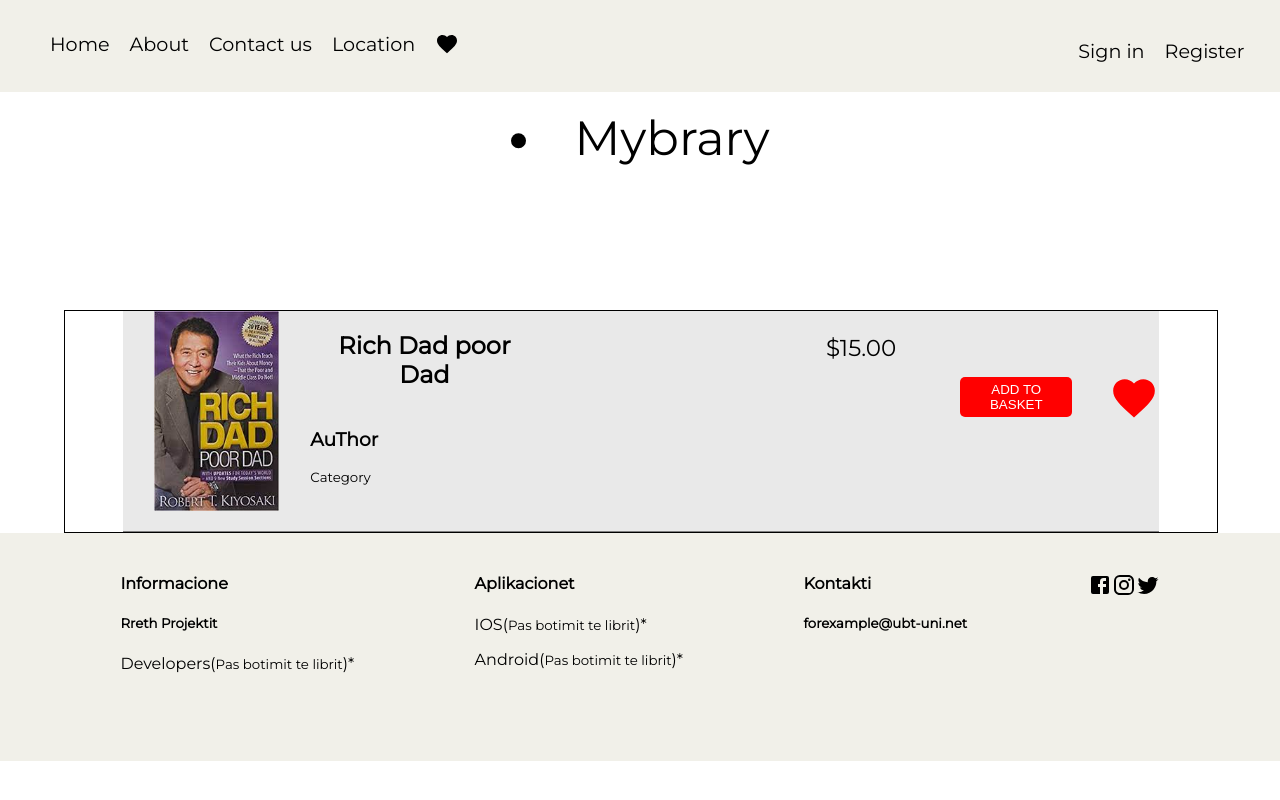
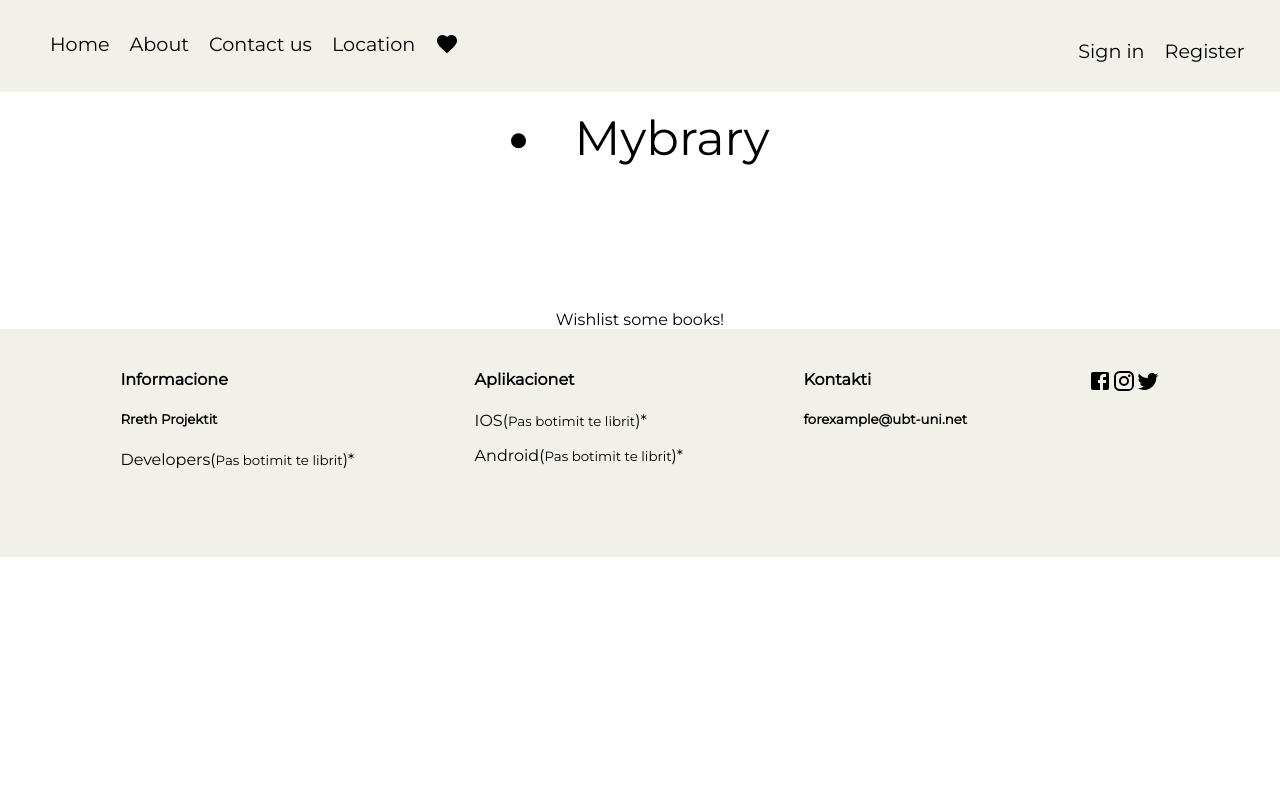
Before and after one commit to KastriotOrllati/Mybrary, a React (Create React App) app: page /Wishlist in a window 1280 px wide. Built offline with nearby package versions, Linux system fonts and the light colour scheme.

Commit message:
added wishlist

```diff
--- a/src/App.js
+++ b/src/App.js
@@ -25,7 +25,7 @@ function App() {
     if (response.Authorization) {
       setLogin(true);
     }
-  }, []);
+  }, [login]);
 
   return (
     <div className="App">
--- a/src/Pages/Wishlist/Wishlist.component.jsx
+++ b/src/Pages/Wishlist/Wishlist.component.jsx
@@ -1,7 +1,6 @@
-import React from "react";
+import React, { useState, useEffect } from "react";
 import classes from "./Wishlist.module.css";
 import FavoriteIcon from "@material-ui/icons/Favorite";
-import Rich from "../../Assets/rich.jpg";
 import { makeStyles } from "@material-ui/core";
 
 const useStyles = makeStyles((theme) => ({
@@ -12,21 +11,47 @@ const useStyles = makeStyles((theme) => ({
 }));
 
 export default function Wishlist() {
+  const [wishlist, setWishlist] = useState([]);
+
+  useEffect(() => {
+    let user = JSON.parse(localStorage.getItem("user"));
+    if (user !== null) {
+      fetch("http://localhost:39068/api/User/Wishlist", {
+        method: "GET",
+        headers: {
+          Authorization: `${"Bearer " + user.token}`,
+        },
+      })
+        .then((res) => res.json())
+        .then((data) => setWishlist(data))
+
+        .catch((err) => {
+          console.log(err);
+        });
+    }
+  }, []);
+  console.log(wishlist);
   const style = useStyles();
   return (
-    <div className={classes.container}>
+    <div className={classes.mainDiv}>
+      {wishlist.length !== 0 ? (
+        wishlist.map((wishlist) => (
+          <div className={classes.wishlistItem} key={wishlist.id}>
             <div className={classes.products}>
               <span className={classes.productImage}>
-          <img src={Rich} alt="hello" />
+                <img
+                  src={`http://localhost:39068/Images/${wishlist.imageName}`}
+                  alt="hello"
+                />
               </span>
               <span className={classes.productDetails}>
-          <h2>Rich Dad poor Dad</h2>
-          <h3>AuThor</h3>
-          <small>Category</small>
+                <h2>{wishlist.titulli}</h2>
+                <h3>{wishlist.autori}</h3>
+                <small>{wishlist.category}</small>
               </span>
               <div className={classes.productSecond}>
                 <span className={classes.productPrice}>
-            <p>$15.00</p>
+                  <p>$ {wishlist.cmimi}</p>
                 </span>
                 <span className={classes.productButton}>
                   <button>ADD TO BASKET</button>
@@ -37,5 +62,10 @@ export default function Wishlist() {
               </div>
             </div>
           </div>
+        ))
+      ) : (
+        <div>Wishlist some books!</div>
+      )}
+    </div>
   );
 }
--- a/src/Pages/Wishlist/Wishlist.module.css
+++ b/src/Pages/Wishlist/Wishlist.module.css
@@ -64,3 +64,19 @@
 .icon {
   color: red;
 }
+
+.mainDiv {
+  width: 100%;
+  display: flex;
+  flex-flow: column wrap;
+  align-items: center;
+}
+
+.wishlistItem {
+  width: 70%;
+  background-color: rgb(233, 233, 233);
+  margin: 15px 0;
+  /* display: flex;
+  flex-flow: row wrap;
+  justify-content: space-evenly; */
+}
```
Lines whose indentation alone changed are shown as unchanged.
